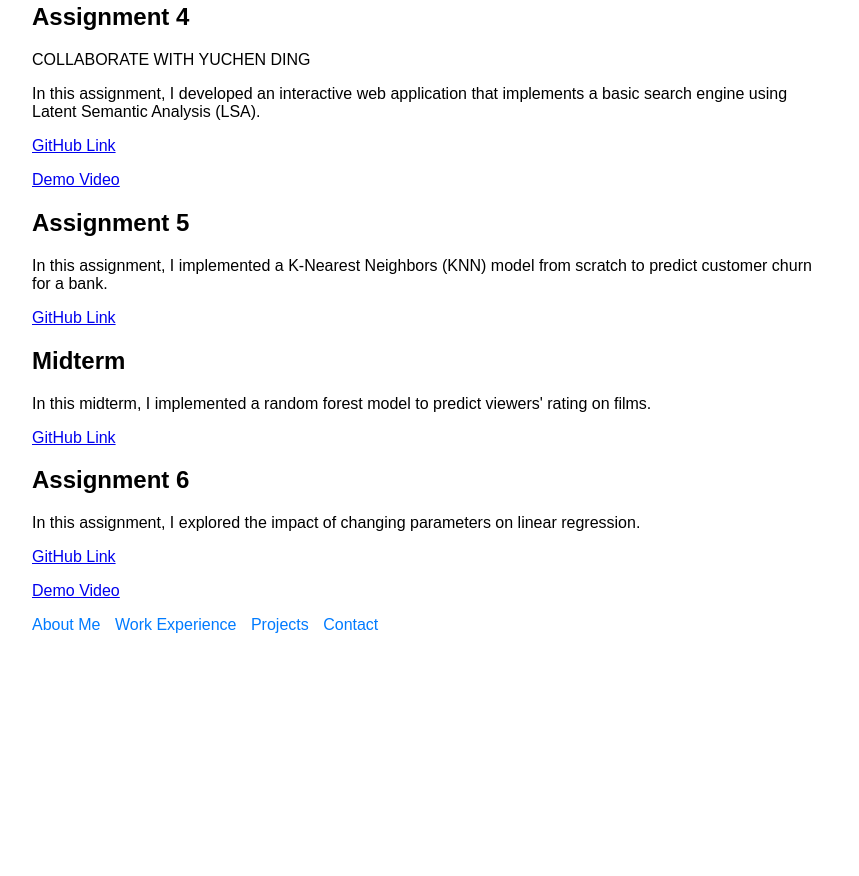
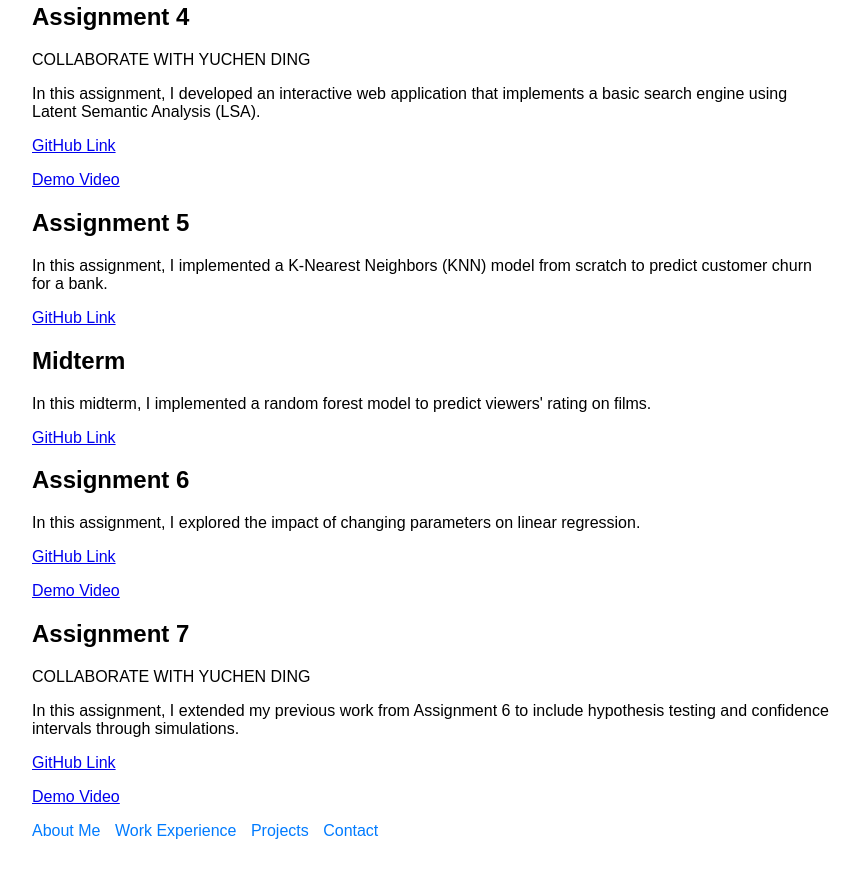
Before and after one commit to X1nW/X1nW.github.io, a plain HTML site: page assignments.html in a window 1280 px wide. Shown: the part 718-1594 px from the top of the page, without its empty margins (208-1067 px from the left). Before the commit the page ends 1388 px from the top, so only its background shows below. Drawn offline with Linux system fonts and the light colour scheme.

Commit message:
Update assignments.html

```diff
--- a/assignments.html
+++ b/assignments.html
@@ -63,6 +63,14 @@
         <p><a href="https://youtu.be/ncNZmVhO1cQ" target="_blank">Demo Video</a></p>
     </div>
 
+    <div class="assignment">
+        <h2>Assignment 7</h2>
+        <p>COLLABORATE WITH YUCHEN DING<p>
+        <p>In this assignment, I extended my previous work from Assignment 6 to include hypothesis testing and confidence intervals through simulations.</p>
+        <p><a href="https://github.com/X1nW/bu_ricwei-assignment-7" target="_blank">GitHub Link</a></p>
+        <p><a href="https://youtu.be/j6C1Dspu1sw" target="_blank">Demo Video</a></p>
+    </div>
+
     <!-- Add more assignments as needed -->
 
     <nav>
```
